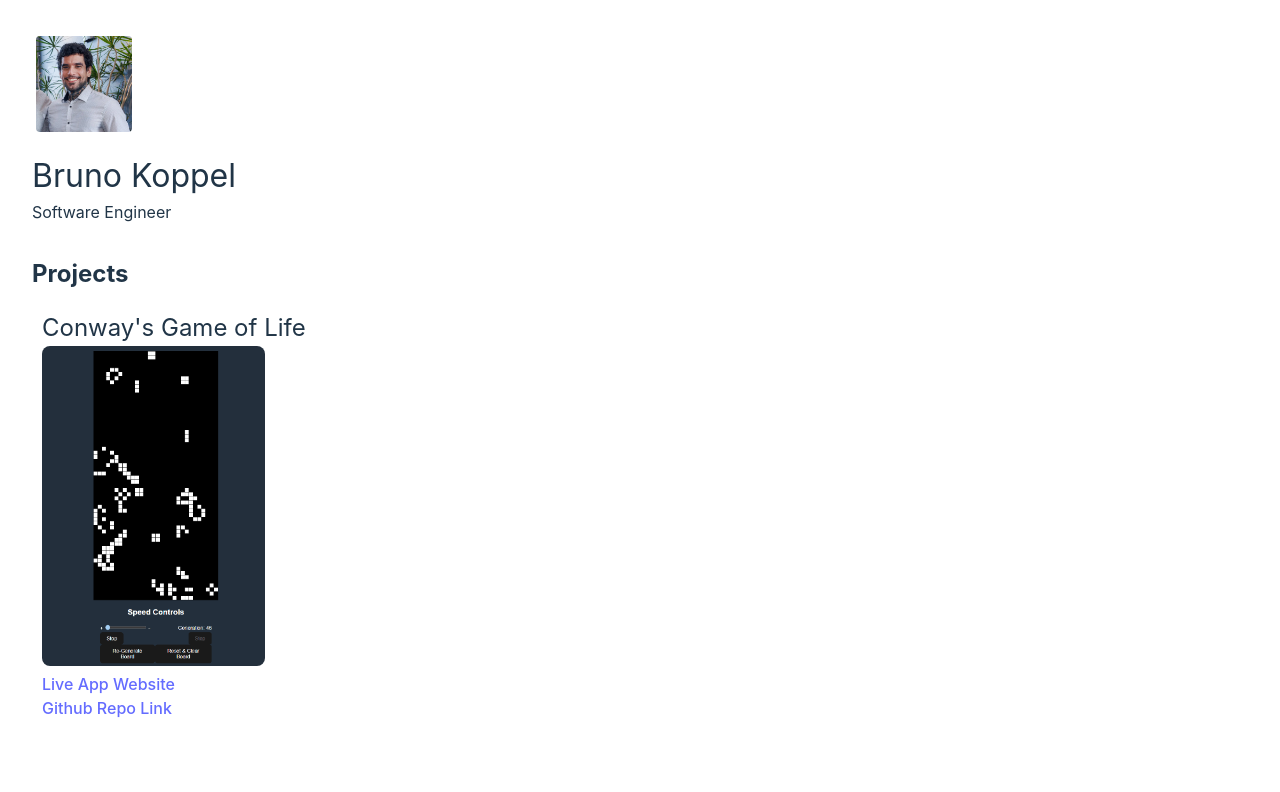
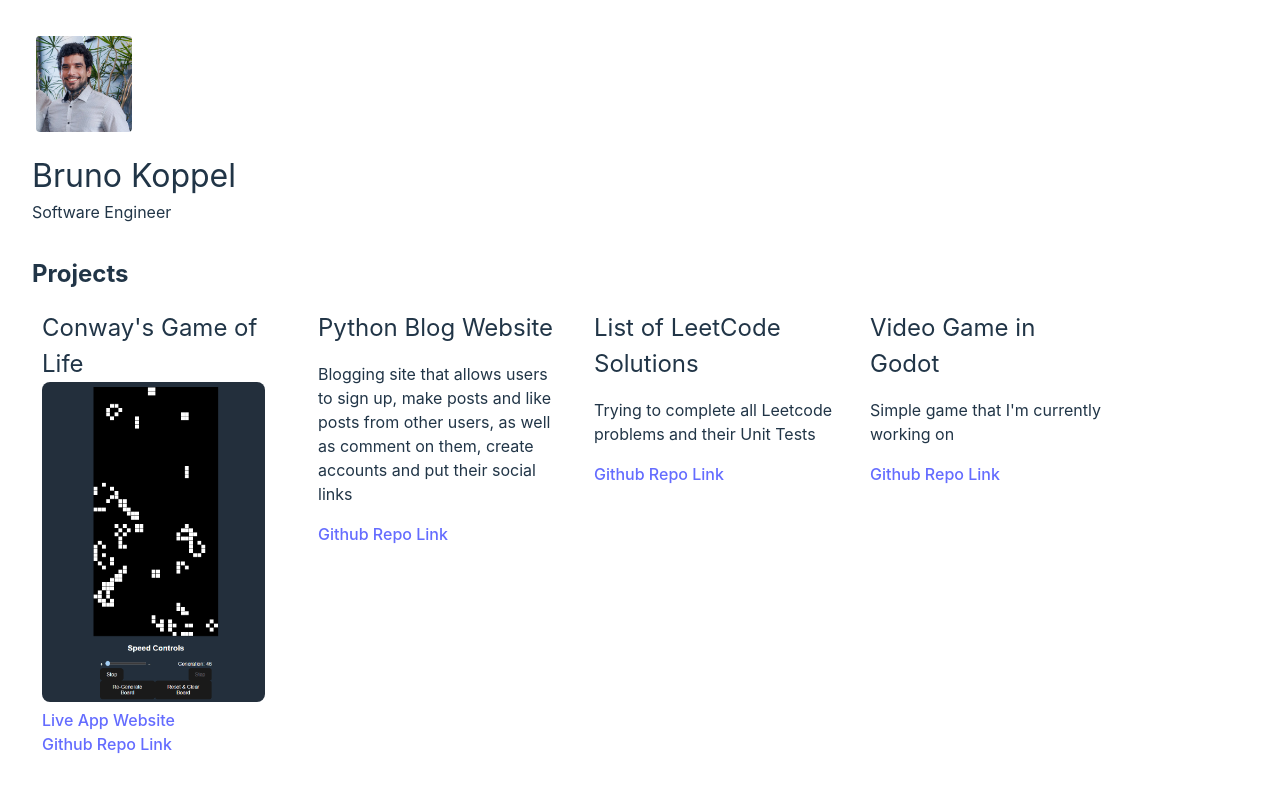
Before and after one commit to brkpplr/work-personal-site, a React (Vite) app: page / in a window 1280 px wide. Shown: the top 792 px of the page. Built offline with nearby package versions, Linux system fonts and the light colour scheme.

Commit message:
latest projects

```diff
--- a/src/App.css
+++ b/src/App.css
@@ -105,6 +105,7 @@
   border: solid 0.125rem #ffffff;
   border-radius: 0.5rem;
   padding: 0rem 0.5rem 0.5rem 0.5rem;
+  max-width: 15rem;
 
   .project-media {
     border-radius: 0.5rem;
--- a/src/App.tsx
+++ b/src/App.tsx
@@ -64,6 +64,27 @@ function App() {
               <a href="https://github.com/brko8088/webapp-game-of-life">Github Repo Link</a>
             </div>
           </div>
+          <div className='project-card'>
+            <div className="name">Python Blog Website</div>
+            <div className="description">
+              <p>Blogging site that allows users to sign up, make posts and like posts from other users, as well as comment on them, create accounts and put their social links</p>
+              <a href="https://github.com/brko8088/research-djangoBlogWebsite">Github Repo Link</a>
+            </div>
+          </div>
+          <div className='project-card'>
+            <div className="name">List of LeetCode Solutions</div>
+            <div className="description">
+              <p>Trying to complete all Leetcode problems and their Unit Tests</p>
+              <a href="https://github.com/brko8088/research-algorithms">Github Repo Link</a>
+            </div>
+          </div>
+          <div className='project-card'>
+            <div className="name">Video Game in Godot</div>
+            <div className="description">
+              <p>Simple game that I'm currently working on</p>
+              <a href="https://github.com/brko8088/game-learning">Github Repo Link</a>
+            </div>
+          </div>
         </div>
       </div>
     </>
```
